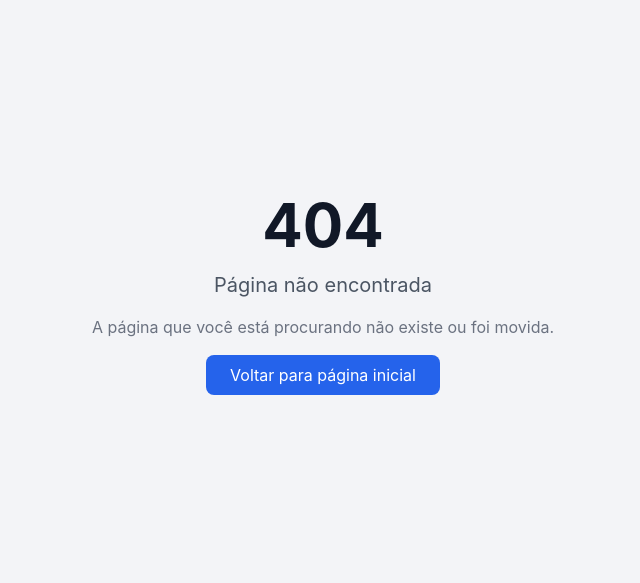
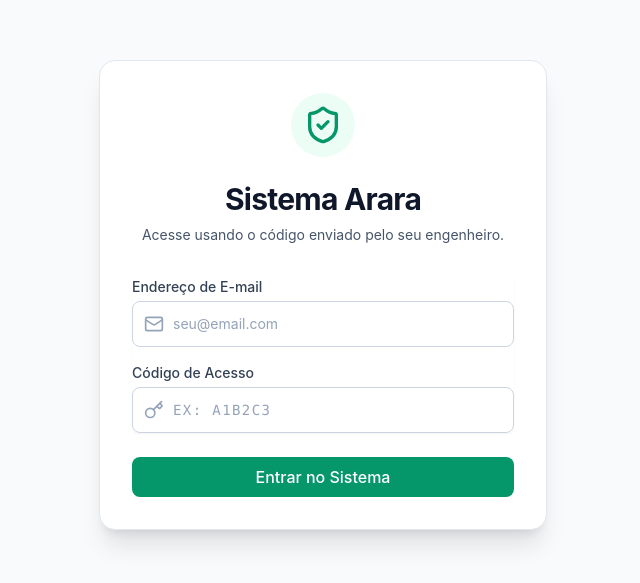
Before and after one commit to Alves-Andre/Front-Arara, a Next.js app: page /login in a window 1280 px wide. Before the commit this address had no page. Shown: the part 105-688 px from the top of the page, without its empty margins (317-957 px from the left). Built offline with nearby package versions, Linux system fonts and the light colour scheme; no server answers.

Commit message:
feat(auth): create login page for invite-code flow

```diff
--- /dev/null
+++ b/src/app/login/page.tsx
@@ -0,0 +1,119 @@
+'use client'
+
+import React, { useState } from 'react'
+import { useRouter } from 'next/navigation'
+import { axiosClient } from '@/shared/services/api/axiosClient'
+import { Button } from '@/shared/components'
+import { ShieldCheck, Mail, Key, AlertCircle, Loader2 } from 'lucide-react'
+
+export default function LoginPage() {
+  const router = useRouter()
+  const [email, setEmail] = useState('')
+  const [code, setCode] = useState('')
+  const [isLoading, setIsLoading] = useState(false)
+  const [error, setError] = useState<string | null>(null)
+
+  const handleLogin = async (e: React.FormEvent) => {
+    e.preventDefault()
+    setIsLoading(true)
+    setError(null)
+
+    try {
+      const { data } = await axiosClient.post('/v1/auth/email/login-code', {
+        email,
+        code: code.toUpperCase(),
+      })
+
+      // Salvar token (Ajustar conforme o nome da chave no seu .env.local)
+      localStorage.setItem('authToken', data.token)
+
+      // Redirecionar para a fila de vistorias
+      router.push('/areas/recuperacao')
+    } catch (err: any) {
+      console.error(err)
+      setError('Código ou E-mail inválidos. Verifique o código enviado ao seu e-mail.')
+    } finally {
+      setIsLoading(false)
+    }
+  }
+
+  return (
+    <div className="flex min-h-screen items-center justify-center bg-slate-50 p-4">
+      <div className="w-full max-w-md space-y-8 rounded-2xl border border-slate-200 bg-white p-8 shadow-xl">
+        <div className="text-center">
+          <div className="mx-auto flex h-16 w-16 items-center justify-center rounded-full bg-emerald-50 text-emerald-600">
+            <ShieldCheck className="h-10 w-10" />
+          </div>
+          <h1 className="mt-6 text-3xl font-bold tracking-tight text-slate-900">Sistema Arara</h1>
+          <p className="mt-2 text-sm text-slate-600">
+            Acesse usando o código enviado pelo seu engenheiro.
+          </p>
+        </div>
+
+        <form className="mt-8 space-y-6" onSubmit={handleLogin}>
+          <div className="space-y-4 rounded-md shadow-sm">
+            <div>
+              <label htmlFor="email-address" className="block text-sm font-medium text-slate-700">
+                Endereço de E-mail
+              </label>
+              <div className="relative mt-1">
+                <Mail className="absolute left-3 top-1/2 h-5 w-5 -translate-y-1/2 text-slate-400" />
+                <input
+                  id="email-address"
+                  name="email"
+                  type="email"
+                  autoComplete="email"
+                  required
+                  value={email}
+                  onChange={(e) => setEmail(e.target.value)}
+                  className="block w-full rounded-lg border border-slate-300 py-3 pl-10 pr-3 text-slate-900 placeholder-slate-400 focus:border-emerald-500 focus:outline-none focus:ring-emerald-500 sm:text-sm"
+                  placeholder="seu@email.com"
+                />
+              </div>
+            </div>
+
+            <div>
+              <label htmlFor="invite-code" className="block text-sm font-medium text-slate-700">
+                Código de Acesso
+              </label>
+              <div className="relative mt-1">
+                <Key className="absolute left-3 top-1/2 h-5 w-5 -translate-y-1/2 text-slate-400" />
+                <input
+                  id="invite-code"
+                  name="code"
+                  type="text"
+                  required
+                  value={code}
+                  onChange={(e) => setCode(e.target.value)}
+                  className="block w-full rounded-lg border border-slate-300 py-3 pl-10 pr-3 font-mono text-lg tracking-widest text-slate-900 placeholder-slate-400 focus:border-emerald-500 focus:outline-none focus:ring-emerald-500 sm:text-sm"
+                  placeholder="EX: A1B2C3"
+                />
+              </div>
+            </div>
+          </div>
+
+          {error && (
+            <div className="flex items-center gap-2 rounded-lg bg-red-50 p-4 text-sm text-red-700">
+              <AlertCircle className="h-5 w-5 shrink-0" />
+              <p>{error}</p>
+            </div>
+          )}
+
+          <div>
+            <Button
+              type="submit"
+              disabled={isLoading}
+              className="group relative flex w-full justify-center rounded-lg bg-emerald-600 py-3 text-white hover:bg-emerald-700 focus:outline-none focus:ring-2 focus:ring-emerald-500 focus:ring-offset-2 disabled:bg-slate-400"
+            >
+              {isLoading ? (
+                <Loader2 className="h-5 w-5 animate-spin" />
+              ) : (
+                'Entrar no Sistema'
+              )}
+            </Button>
+          </div>
+        </form>
+      </div>
+    </div>
+  )
+}
```
